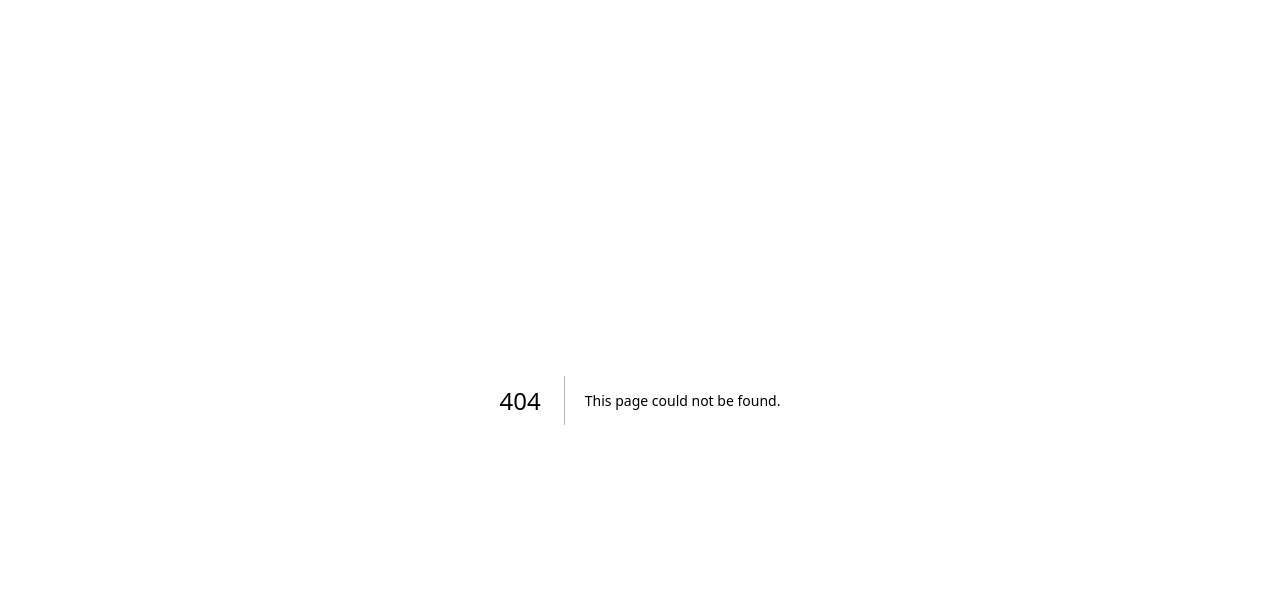
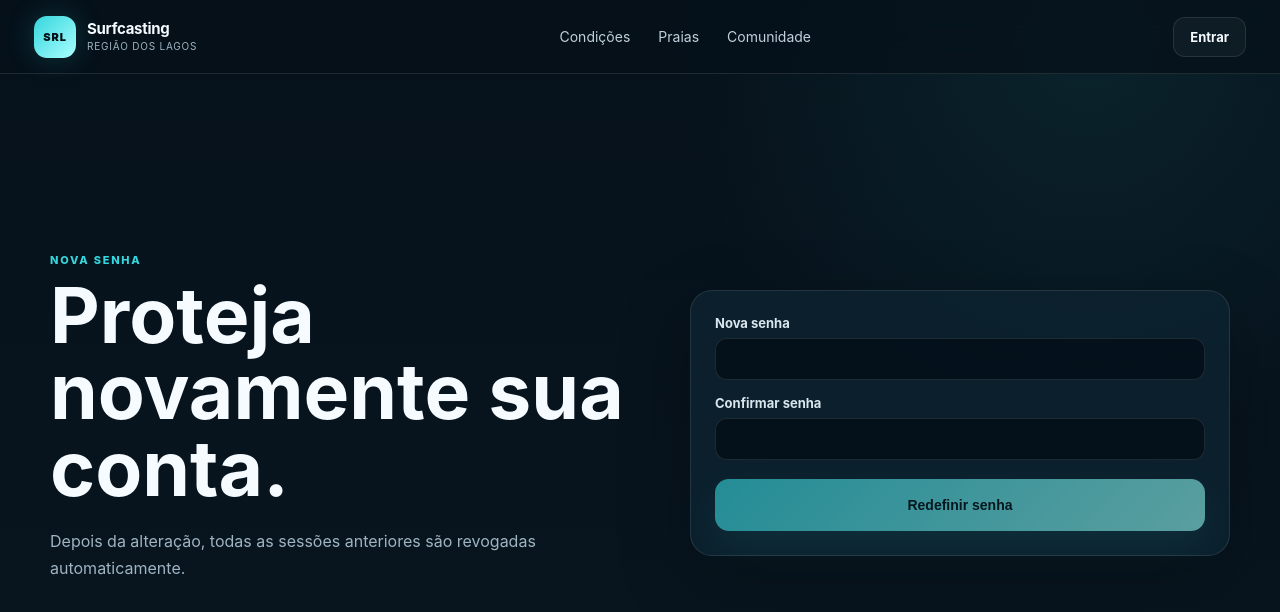
Before and after one commit to richaferreira/SITE-Surfcasting-, a Next.js app in the folder frontend/: page /redefinir-senha in a window 1280 px wide. Before the commit this address had no page. Shown: the top 612 px of the page. Built offline with nearby package versions, Linux system fonts and the light colour scheme; no server answers.

Commit message:
feat: adiciona redefinicao de senha no portal

```diff
--- /dev/null
+++ b/frontend/app/redefinir-senha/page.tsx
@@ -0,0 +1,74 @@
+"use client";
+
+import Link from "next/link";
+import { FormEvent, useEffect, useState } from "react";
+
+import SiteHeader from "../../components/SiteHeader";
+import { browserApi } from "../../lib/api";
+
+export default function ResetPasswordPage() {
+  const [token, setToken] = useState("");
+  const [message, setMessage] = useState<string | null>(null);
+  const [error, setError] = useState<string | null>(null);
+  const [loading, setLoading] = useState(false);
+
+  useEffect(() => {
+    setToken(new URLSearchParams(window.location.search).get("token") ?? "");
+  }, []);
+
+  async function submit(event: FormEvent<HTMLFormElement>) {
+    event.preventDefault();
+    setLoading(true);
+    setError(null);
+    setMessage(null);
+    const form = new FormData(event.currentTarget);
+    const password = String(form.get("password") ?? "");
+    const confirmation = String(form.get("confirmation") ?? "");
+    if (password !== confirmation) {
+      setError("As senhas informadas não são iguais.");
+      setLoading(false);
+      return;
+    }
+    if (!token) {
+      setError("O link de redefinição não contém um token válido.");
+      setLoading(false);
+      return;
+    }
+    try {
+      const response = await browserApi<{ message: string }>("/api/v1/auth/reset-password", {
+        method: "POST",
+        body: JSON.stringify({ token, new_password: password }),
+      });
+      setMessage(response.message);
+      event.currentTarget.reset();
+    } catch (err) {
+      setError(err instanceof Error ? err.message : "Não foi possível redefinir a senha.");
+    } finally {
+      setLoading(false);
+    }
+  }
+
+  return (
+    <main>
+      <SiteHeader />
+      <section className="pageShell authShell">
+        <div className="authIntro">
+          <span className="eyebrow">Nova senha</span>
+          <h1>Proteja novamente sua conta.</h1>
+          <p>Depois da alteração, todas as sessões anteriores são revogadas automaticamente.</p>
+        </div>
+        <article className="panel authCard">
+          {message ? <div className="notice successNotice">{message} <Link href="/login">Entrar</Link></div> : null}
+          {error ? <div className="notice errorNotice">{error}</div> : null}
+          <form className="formStack" onSubmit={submit}>
+            <label>Nova senha<input name="password" type="password" minLength={8} autoComplete="new-password" required /></label>
+            <label>Confirmar senha<input name="confirmation" type="password" minLength={8} autoComplete="new-password" required /></label>
+            <button className="primaryButton formButton" disabled={loading || !token} type="submit">
+              {loading ? "Salvando..." : "Redefinir senha"}
+            </button>
+          </form>
+        </article>
+      </section>
+    </main>
+  );
+}
```
